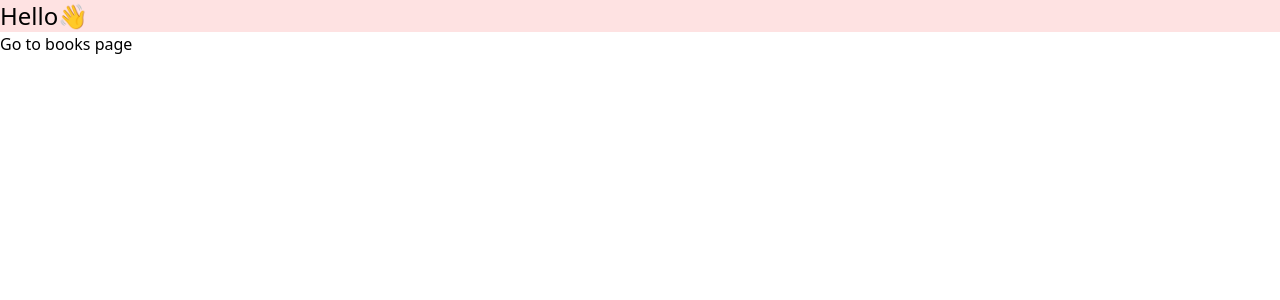
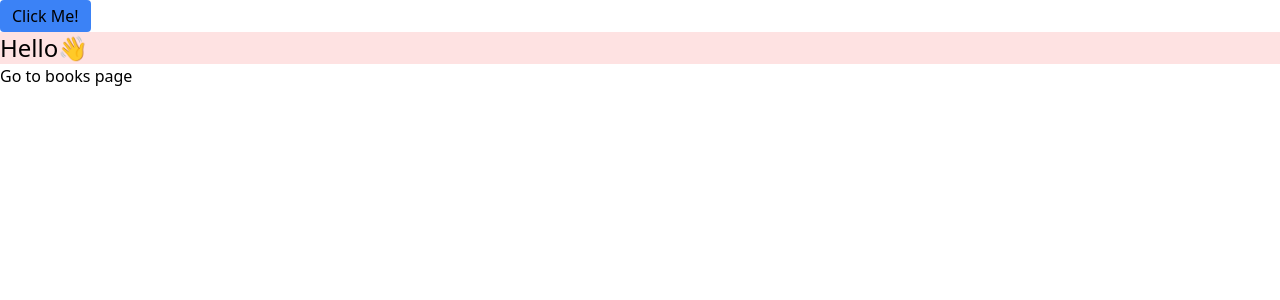
Before and after one commit to TomaszSarmata/after-revision1, a Next.js app: page / in a window 1280 px wide. Shown: the top 300 px of the page. Built offline with nearby package versions, Linux system fonts and the light colour scheme.

Commit message:
added button to programaticaly navigate the user to books page

```diff
--- a/pages/index.js
+++ b/pages/index.js
@@ -1,8 +1,19 @@
 import Link from "next/link";
+import { useRouter } from "next/router";
 
 export default function Home() {
+  const router = useRouter();
+
+  const handleClick = () => {
+    alert("You clicked the button! I will now navigate you to the right page");
+    router.push("/books");
+  };
+
   return (
     <div>
+      <button className="bg-blue-500 px-3 py-1 rounded" onClick={handleClick}>
+        Click Me!
+      </button>
       <div className="bg-red-100 text-2xl">Hello👋</div>
       <div>
         <Link href="/books">Go to books page</Link>
```
